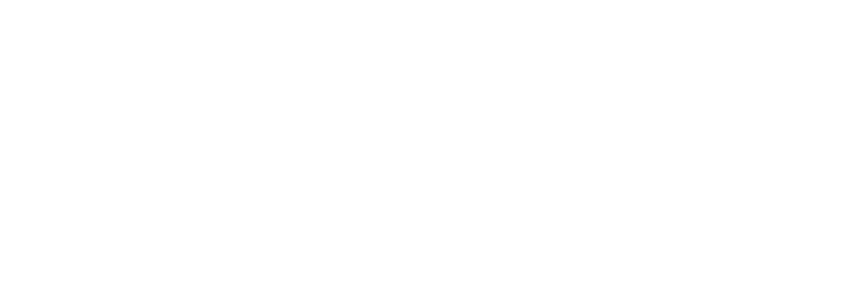
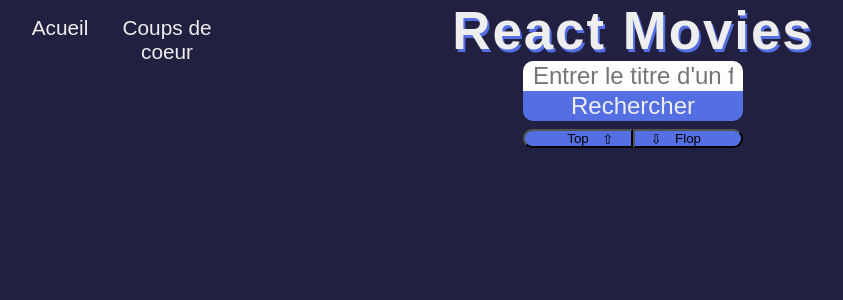
Before and after one commit to BALANDJerome/React-Cinema-App, a React (Create React App) app: page / in a window 1280 px wide. Shown: the top 300 px of the page, without its empty margins (7-850 px from the left). Built offline with nearby package versions, Linux system fonts and the light colour scheme; a web font is replaced by a local one.

Commit message:
debut react(components/pages)

```diff
--- a/package.json
+++ b/package.json
@@ -7,9 +7,12 @@
     "@testing-library/jest-dom": "^6.9.1",
     "@testing-library/react": "^16.3.2",
     "@testing-library/user-event": "^13.5.0",
+    "axios": "^1.13.3",
     "react": "^19.2.3",
     "react-dom": "^19.2.3",
+    "react-router-dom": "^7.13.0",
     "react-scripts": "5.0.1",
+    "sass": "^1.97.3",
     "web-vitals": "^2.1.4"
   },
   "scripts": {
--- a/src/App.js
+++ b/src/App.js
@@ -1,5 +1,18 @@
-function App() {
-  return <div className="App"></div>;
-}
+import React from "react";
+import { BrowserRouter, Routes, Route } from "react-router-dom";
+import Home from "./pages/Home";
+import Favorite from "./pages/Favorite";
+
+const App = () => {
+  return (
+    <BrowserRouter>
+      <Routes>
+        <Route path="/" element={<Home />} />
+        <Route path="/favorite" element={<Favorite />} />
+        <Route path="*" element={<Home />} />
+      </Routes>
+    </BrowserRouter>
+  );
+};
 
 export default App;
--- /dev/null
+++ b/src/components/Form.js
@@ -0,0 +1,24 @@
+import React from "react";
+
+const Form = () => {
+  return (
+    <div className="form-component">
+      <div className="form-container">
+        <form action="">
+          <input type="text" placeholder="Entrer le titre d'un film" />
+          <input type="submit" value="Rechercher" />
+        </form>
+      </div>
+      <div className="btn-sort-container">
+        <button id="goodToBad">
+          Top<span>&#8680;</span>
+        </button>
+        <button id="badToGood">
+          <span>&#8680;</span>Flop
+        </button>
+      </div>
+    </div>
+  );
+};
+
+export default Form;
--- /dev/null
+++ b/src/components/Movies.js
@@ -0,0 +1,7 @@
+import React from "react";
+
+const Movies = () => {
+  return <div className="result"></div>;
+};
+
+export default Movies;
--- /dev/null
+++ b/src/components/Navigation.js
@@ -0,0 +1,17 @@
+import React from "react";
+
+const Navigation = () => {
+  return (
+    <div className="header">
+      <h1>React Movies</h1>
+      <nav>
+        <ul>
+          <a href="/Home">Acueil</a>
+          <a href="/Favorite">Coups de coeur</a>
+        </ul>
+      </nav>
+    </div>
+  );
+};
+
+export default Navigation;
--- a/src/index.js
+++ b/src/index.js
@@ -1,6 +1,7 @@
 import React from "react";
 import ReactDOM from "react-dom/client";
 import App from "./App";
+import "./styles/index.scss";
 
 const root = ReactDOM.createRoot(document.getElementById("root"));
 root.render(
--- /dev/null
+++ b/src/pages/Favorite.js
@@ -0,0 +1,19 @@
+import React from "react";
+import Navigation from "../components/Navigation";
+
+const Favorite = () => {
+  return (
+    <div>
+      <Navigation />
+      <div className="user-list-page">
+        <h2>
+          Coups de coeur &#128150;
+          <br />
+          <span>Aucun coup de coeur pour le moment</span>
+        </h2>
+      </div>
+    </div>
+  );
+};
+
+export default Favorite;
--- /dev/null
+++ b/src/pages/Home.js
@@ -0,0 +1,16 @@
+import React from "react";
+import Navigation from "../components/Navigation";
+import Movies from "../components/Movies";
+import Form from "../components/Form";
+
+const Home = () => {
+  return (
+    <div>
+      <Navigation />
+      <Form />
+      <Movies />
+    </div>
+  );
+};
+
+export default Home;
```
Also changed, not shown: src/components/Card.js (added, +22 -0 lines), 1 other file (tests, documents, lock files or other folders).
